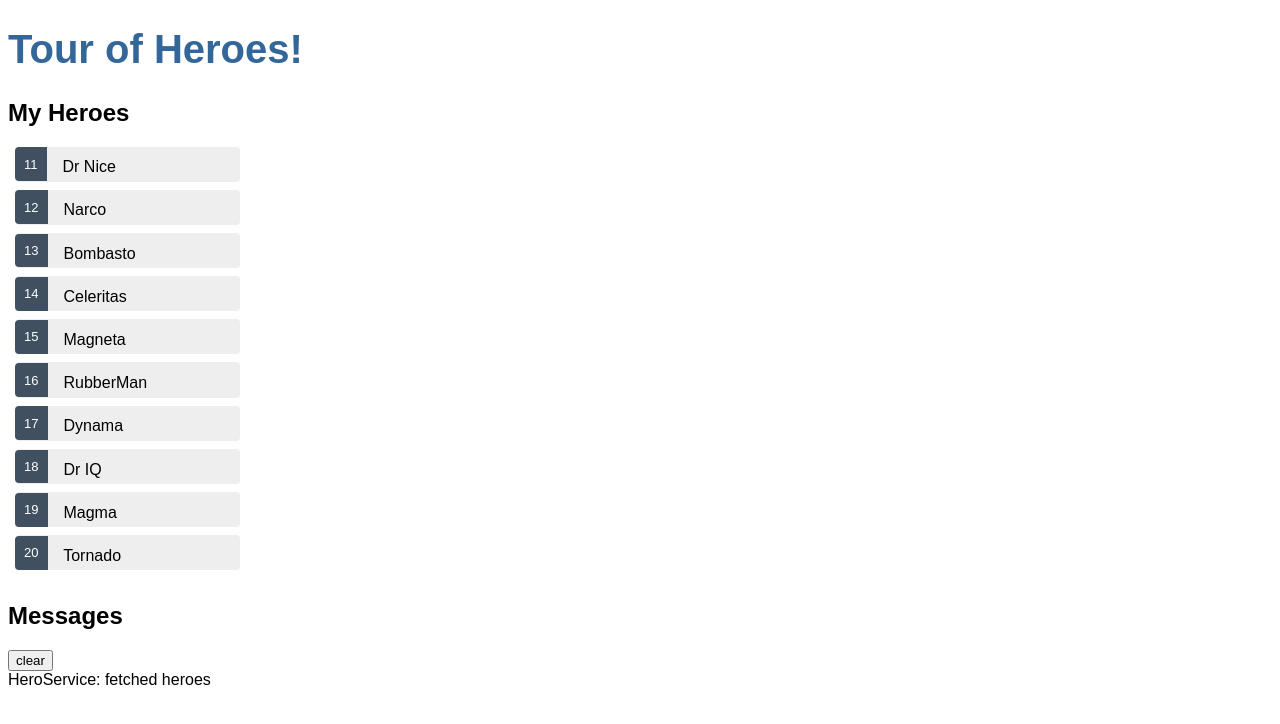
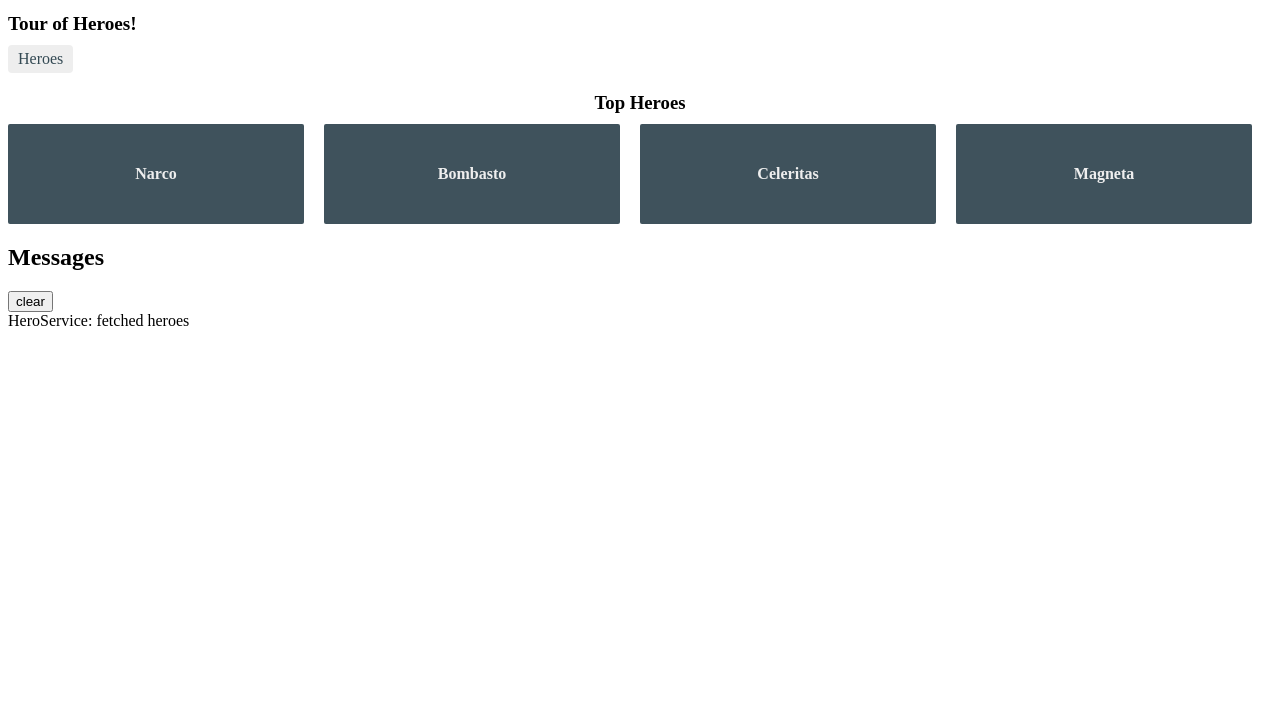
Before and after one commit to EdgarAraya/angular-tour-of-heroes, an Angular app: page /dashboard in a window 1280 px wide. Before the commit this address led to /. Shown: the top 724 px of the page. Built offline with nearby package versions, Linux system fonts and the light colour scheme.

Commit message:
added routing, dashboard

```diff
--- a/src/app/app-routing.module.ts
+++ b/src/app/app-routing.module.ts
@@ -1,7 +1,12 @@
 import { NgModule } from '@angular/core';
 import { Routes, RouterModule } from '@angular/router';
+import {HeroesComponent} from './heroes/heroes.component';
+import {DashboardComponent} from './dashboard/dashboard.component';
 
-const routes: Routes = [];
+const routes: Routes = [
+  {path:'heroes', component: HeroesComponent},
+  {path:'dashboard', component: DashboardComponent}
+];
 
 @NgModule({
   imports: [RouterModule.forRoot(routes)],
--- a/src/app/app.component.css
+++ b/src/app/app.component.css
@@ -1,22 +1,28 @@
-/* Application-wide Styles */
+/* AppComponent's private CSS styles */
 h1 {
-    color: #369;
-    font-family: Arial, Helvetica, sans-serif;
-    font-size: 250%;
-  }
-  h2, h3 {
-    color: #444;
-    font-family: Arial, Helvetica, sans-serif;
-    font-weight: lighter;
-  }
-  body {
-    margin: 2em;
-  }
-  body, input[type="text"], button {
-    color: #333;
-    font-family: Cambria, Georgia;
-  }
-  /* everywhere else */
-  * {
-    font-family: Arial, Helvetica, sans-serif;
-  }
+  font-size: 1.2em;
+  margin-bottom: 0;
+}
+h2 {
+  font-size: 2em;
+  margin-top: 0;
+  padding-top: 0;
+}
+nav a {
+  padding: 5px 10px;
+  text-decoration: none;
+  margin-top: 10px;
+  display: inline-block;
+  background-color: #eee;
+  border-radius: 4px;
+}
+nav a:visited, a:link {
+  color: #334953;
+}
+nav a:hover {
+  color: #039be5;
+  background-color: #cfd8dc;
+}
+nav a.active {
+  color: #039be5;
+}
--- a/src/app/app.component.html
+++ b/src/app/app.component.html
@@ -1,3 +1,7 @@
 <h1>{{title}}</h1>
-<app-heroes></app-heroes>
+
+<nav>
+    <a routerLink='/heroes'> Heroes</a>
+</nav>
+<router-outlet></router-outlet>
 <app-messages></app-messages>
--- a/src/app/app.module.ts
+++ b/src/app/app.module.ts
@@ -7,13 +7,15 @@
 import { HeroesComponent } from './heroes/heroes.component';
 import { HeroDetailComponent } from './hero-detail/hero-detail.component';
 import { MessagesComponent } from './messages/messages.component';
+import { DashboardComponent } from './dashboard/dashboard.component';
 
 @NgModule({
   declarations: [
     AppComponent,
     HeroesComponent,
     HeroDetailComponent,
-    MessagesComponent
+    MessagesComponent,
+    DashboardComponent
   ],
   imports: [
     BrowserModule,
--- /dev/null
+++ b/src/app/dashboard/dashboard.component.css
@@ -0,0 +1,63 @@
+/* DashboardComponent's private CSS styles */
+[class*='col-'] {
+    float: left;
+    padding-right: 20px;
+    padding-bottom: 20px;
+  }
+  [class*='col-']:last-of-type {
+    padding-right: 0;
+  }
+  a {
+    text-decoration: none;
+  }
+  *, *:after, *:before {
+    -webkit-box-sizing: border-box;
+    -moz-box-sizing: border-box;
+    box-sizing: border-box;
+  }
+  h3 {
+    text-align: center;
+    margin-bottom: 0;
+  }
+  h4 {
+    position: relative;
+  }
+  .grid {
+    margin: 0;
+  }
+  .col-1-4 {
+    width: 25%;
+  }
+  .module {
+    padding: 20px;
+    text-align: center;
+    color: #eee;
+    max-height: 120px;
+    min-width: 120px;
+    background-color: #3f525c;
+    border-radius: 2px;
+  }
+  .module:hover {
+    background-color: #eee;
+    cursor: pointer;
+    color: #607d8b;
+  }
+  .grid-pad {
+    padding: 10px 0;
+  }
+  .grid-pad > [class*='col-']:last-of-type {
+    padding-right: 20px;
+  }
+  @media (max-width: 600px) {
+    .module {
+      font-size: 10px;
+      max-height: 75px; }
+  }
+  @media (max-width: 1024px) {
+    .grid {
+      margin: 0;
+    }
+    .module {
+      min-width: 60px;
+    }
+  }
--- /dev/null
+++ b/src/app/dashboard/dashboard.component.html
@@ -0,0 +1,8 @@
+<h3>Top Heroes</h3>
+<div class="grid grid-pad">
+  <a *ngFor="let hero of heroes" class="col-1-4">
+    <div class="module hero">
+      <h4>{{hero.name}}</h4>
+    </div>
+  </a>
+</div>
--- /dev/null
+++ b/src/app/dashboard/dashboard.component.ts
@@ -0,0 +1,26 @@
+import { Component, OnInit } from '@angular/core';
+import {Hero} from '../hero';
+import {HeroService} from '../hero.service';
+
+@Component({
+  selector: 'app-dashboard',
+  templateUrl: './dashboard.component.html',
+  styleUrls: ['./dashboard.component.css']
+})
+export class DashboardComponent implements OnInit {
+  heroes: Hero[] =[];
+
+
+  constructor(private heroService: HeroService) { }
+
+  ngOnInit(): void {
+    this.getHeroes();
+  }
+
+  getHeroes(): void{
+
+    this.heroService.getHeroes()
+    .subscribe(heroes => this.heroes=heroes.slice(1,5));
+  }
+
+}
```
Also changed, not shown: 1 other file (tests, documents, lock files or other folders).
